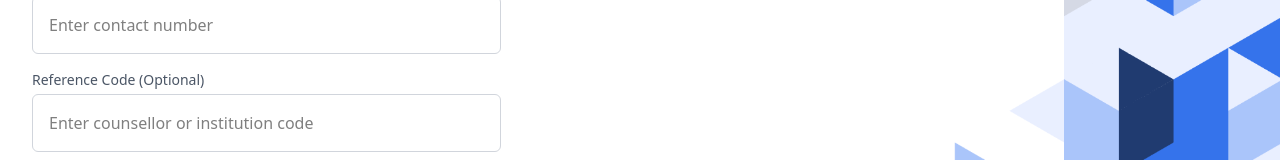
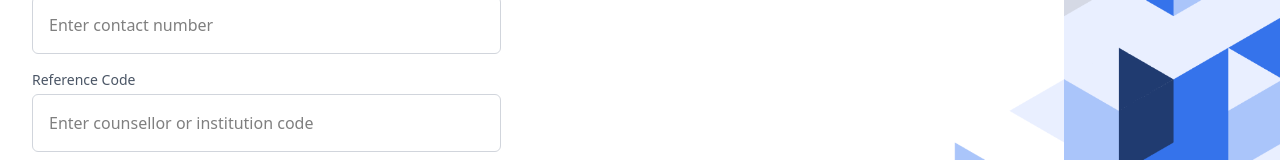
Before and after one commit to bytrait/auth-service-frontend, a React (Vite) app: page /register/student in a window 1280 px wide. Shown: the part 450-610 px from the top of the page. Built offline with nearby package versions, Linux system fonts and the light colour scheme; no server answers.

Commit message:
added validation reference code

```diff
--- a/src/components/registration/StudentRegistrationForm.jsx
+++ b/src/components/registration/StudentRegistrationForm.jsx
@@ -21,16 +21,10 @@ const StudentRegistrationForm = () => {
     handleSubmit,
     getValues,
     setError,
-    formState: { errors, isSubmitting },
+    formState: { errors, isSubmitting, isValid },
   } = useForm({
     resolver: zodResolver(RegistrationSchema),
-    defaultValues: {
-      fullName: '',
-      email: '',
-      otp: '',
-      contact: '',
-      referenceCode: '', // ✅ updated
-    },
+    mode: 'onChange', // important
   });
 
   const isValidEmail = (email) =>
@@ -82,7 +76,7 @@ const StudentRegistrationForm = () => {
     const payload = {
       ...data,
       role: 'STUDENT',
-      referenceCode: data.referenceCode || undefined, // normalize
+      referenceCode: data.referenceCode,
     };
 
     try {
@@ -178,9 +172,10 @@ const StudentRegistrationForm = () => {
 
         {/* ✅ Updated reference code input */}
         <Input
-          label="Reference Code (Optional)"
+          label="Reference Code"
           type="text"
           {...register('referenceCode')}
+          error={errors.referenceCode?.message}
           placeholder="Enter counsellor or institution code"
         />
 
@@ -190,9 +185,7 @@ const StudentRegistrationForm = () => {
           disabled={
             isSubmitting ||
             !isOtpVerified ||
-            !isValidEmail(getValues('email')) ||
-            !getValues('fullName') ||
-            !getValues('contact')
+            !isValid
           }
         >
           {isSubmitting ? 'Registering...' : 'Register'}
--- a/src/validators/registerUser.validator.js
+++ b/src/validators/registerUser.validator.js
@@ -13,9 +13,9 @@ export const RegistrationSchema = z.object({
 
   contact: z.string().min(10, 'Contact number is required'),
 
-  // ✅ optional reference
   referenceCode: z
     .string()
-    .optional()
-    .or(z.literal('')),
+    .min(3, 'Reference code is required')
+    .max(20, 'Reference code is too long')
+    .regex(/^[A-Za-z0-9_-]+$/, 'Reference code can only contain letters, numbers, - or _'),
 });
```
